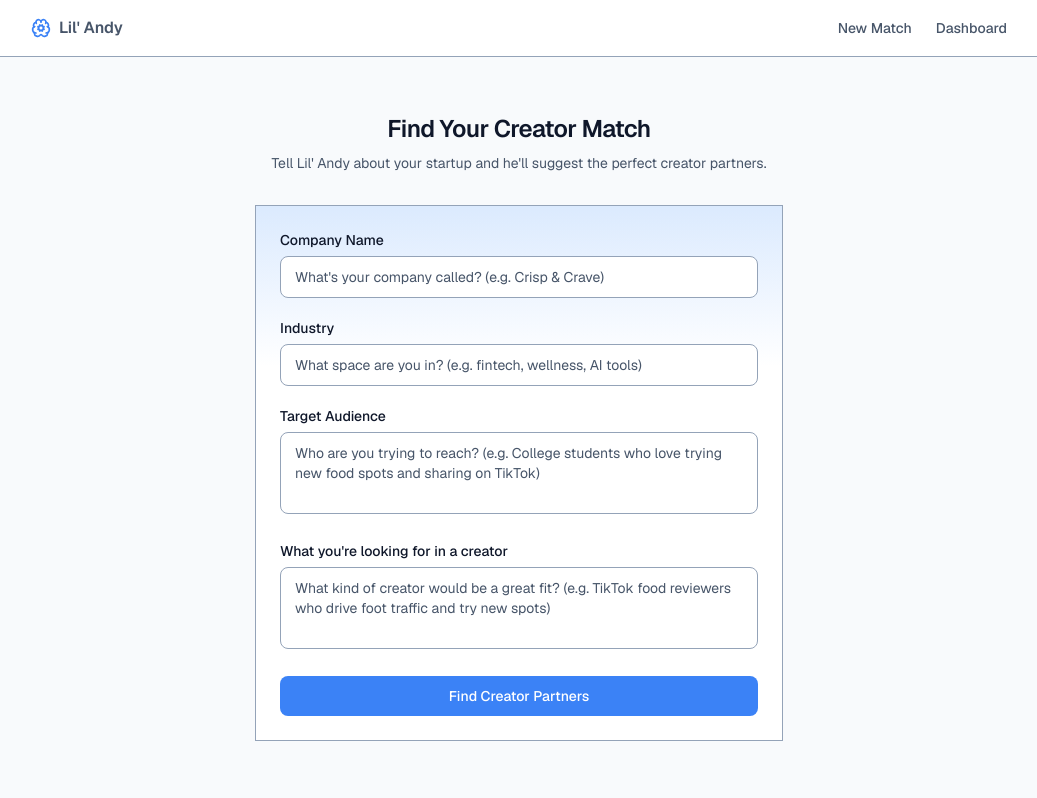
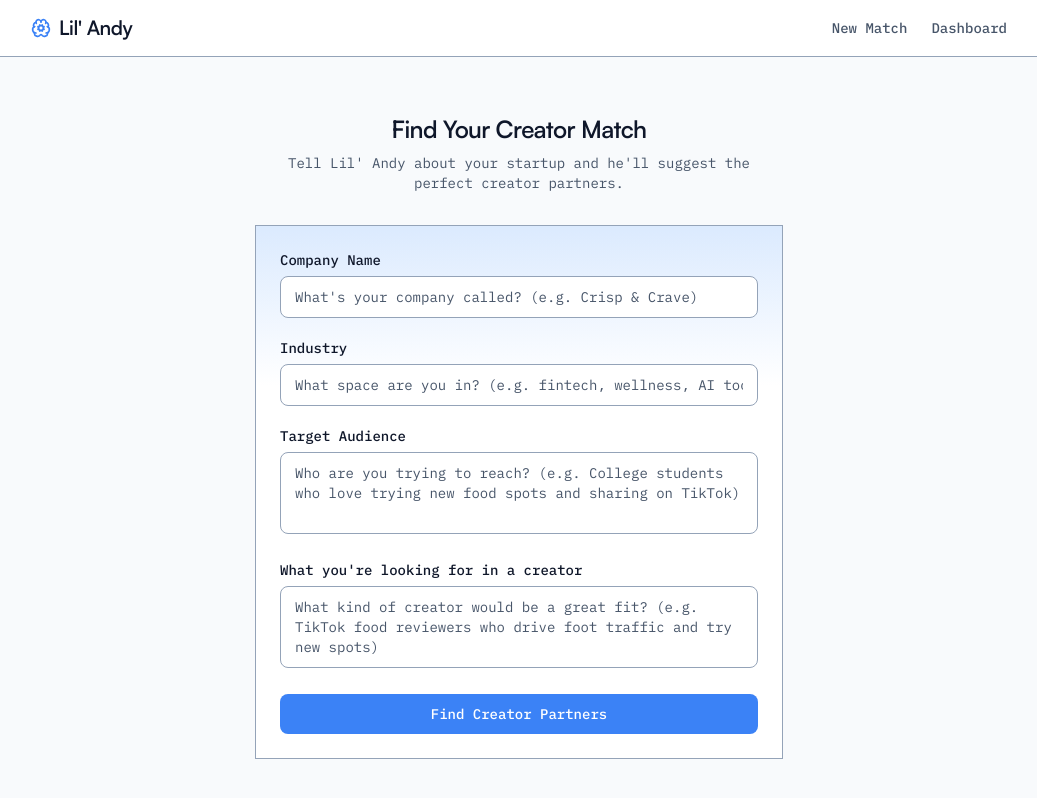
Before and after one commit to nikdunna/creator-brand-match-app, a Next.js app: page /new in a window 1280 px wide. Shown: the whole page, without its empty margins (121-1158 px from the left). Built offline with nearby package versions, Linux system fonts and the light colour scheme.

Commit message:
changed typo stack to: headings/display - Satoshi. body/copy - IBM Plex Mono. Some small UI fixes. session card delete button placement is fragile, look at refactor. Need favicon and better site icon (if needed at all).

```diff
--- a/app/dashboard/page.tsx
+++ b/app/dashboard/page.tsx
@@ -40,7 +40,7 @@ export default async function DashboardPage({ searchParams }: DashboardPageProps
     <main className="mx-auto max-w-5xl px-6 py-10">
       <div className="flex items-center justify-between">
         <div>
-          <h1 className="text-2xl font-semibold tracking-tight text-text-primary">
+          <h1 className="text-3xl font-semibold tracking-tight text-text-primary">
             Your Sessions
           </h1>
           <p className="mt-1 text-sm text-text-secondary">
--- a/app/globals.css
+++ b/app/globals.css
@@ -1,8 +1,8 @@
 @import "tailwindcss";
 
 :root {
-  --font-sans: var(--font-geist-sans);
-  --font-mono: var(--font-geist-mono);
+  --font-sans: var(--font-satoshi);
+  --font-mono: var(--font-plex-mono);
 
   /* Core */
   --color-background: #f8fafc;
@@ -68,7 +68,6 @@
 body {
   background: var(--color-background);
   color: var(--color-text-primary);
-  font-family: var(--font-sans), sans-serif;
 }
 
 @layer base {
@@ -78,12 +77,7 @@ body {
   h4,
   h5,
   h6 {
-    @apply text-text-primary;
-  }
-
-  p,
-  span {
-    @apply text-text-secondary;
+    @apply text-text-primary font-sans;
   }
 }
 
--- a/app/layout.tsx
+++ b/app/layout.tsx
@@ -1,16 +1,25 @@
 import type { Metadata } from "next";
-import { Geist, Geist_Mono } from "next/font/google";
+import localFont from "next/font/local";
+import { IBM_Plex_Mono } from "next/font/google";
 import { Header } from "@/components/header";
 import "./globals.css";
 
-const geistSans = Geist({
-  variable: "--font-geist-sans",
-  subsets: ["latin"],
+export const satoshi = localFont({
+  src: [
+    {
+      path: "../public/fonts/satoshi/Satoshi-Variable.woff2",
+      weight: "100 900",
+      style: "normal",
+    },
+  ],
+  variable: "--font-satoshi",
+  display: "swap",
 });
 
-const geistMono = Geist_Mono({
-  variable: "--font-geist-mono",
+export const plexMono = IBM_Plex_Mono({
   subsets: ["latin"],
+  weight: ["400", "500"],
+  variable: "--font-plex-mono",
 });
 
 export const metadata: Metadata = {
@@ -27,9 +36,9 @@ export default function RootLayout({
   return (
     <html
       lang="en"
-      className={`${geistSans.variable} ${geistMono.variable} h-full antialiased`}
+      className={`${satoshi.variable} ${plexMono.variable} h-full antialiased`}
     >
-      <body className="min-h-full flex flex-col bg-background font-sans">
+      <body className="min-h-full flex flex-col bg-background font-mono">
         <Header />
         <div className="flex-1">{children}</div>
       </body>
--- a/components/header.tsx
+++ b/components/header.tsx
@@ -7,7 +7,7 @@ export function Header() {
       <div className="mx-auto flex h-14 max-w-5xl items-center justify-between px-6">
         <Link href="/" className="flex items-center gap-2 font-semibold text-text-primary">
           <BrainCog className="h-5 w-5 text-primary" />
-          <span>Lil&apos; Andy</span>
+          <span className="text-xl font-semibold font-sans tracking-tight text-text-primary">Lil&apos; Andy</span>
         </Link>
         <nav className="flex items-center gap-6 text-sm font-medium text-text-secondary">
           <Link href="/new" className="transition-colors hover:text-text-primary">
--- a/components/loading-spinner.tsx
+++ b/components/loading-spinner.tsx
@@ -15,7 +15,7 @@ export function LoadingSpinner({
         <div className="palm"></div>
         <div className="thumb"></div>
       </div>
-      <p className="text-lg font-medium text-text-secondary">{message}</p>
+      <p className="text-lg text-text-secondary text-center">{message}</p>
     </div>
   );
 }
--- a/components/session-card.tsx
+++ b/components/session-card.tsx
@@ -67,19 +67,20 @@ export function SessionCard({
 
   return (
     <>
+      <div className="group relative border border-border bg-surface hover:bg-surface-hover transition-all hover:shadow-sm">
         <Link
           href={`/sessions/${id}`}
-        className="group flex items-center justify-between border border-border bg-surface hover:bg-surface-hover px-5 py-4 transition-all hover:shadow-sm"
+          className="flex items-center justify-between px-5 py-4"
         >
           <div className="min-w-0 space-y-1">
-          <p className="truncate text-lg font-medium text-text-primary">
+            <h2 className="truncate text-lg font-medium text-text-primary">
               {companyName}
-          </p>
+            </h2>
             <div className="flex items-center gap-3 text-sm text-text-secondary">
               <span>{industry}</span>
-            <span className="text-text-muted">·</span>
+              <span className="text-text-muted">•</span>
               <span>{formattedDate}</span>
-            <span className="text-text-muted">·</span>
+              <span className="text-text-muted">•</span>
               <span className="inline-flex items-center gap-1">
                 <Users className="h-3 w-3 text-text-secondary" />
                 {matchCount} match{matchCount !== 1 && "es"}
@@ -88,17 +89,20 @@ export function SessionCard({
           </div>
 
           <div className="flex shrink-0 items-center gap-2 pl-4">
+            <div className="h-7 w-7" aria-hidden /> {/* placeholder for the delete button */}
+            <ArrowRight className="h-4 w-4 text-text-secondary transition-colors group-hover:text-text-primary" />
+          </div>
+        </Link>
+
         <button
           onClick={openConfirm}
           disabled={deleting}
-            className="rounded-md p-1.5 text-text-secondary transition-colors hover:bg-error/10 hover:text-error disabled:opacity-50 hover:cursor-pointer"
+          className="absolute right-14 top-1/2 -translate-y-1/2 rounded-md p-1.5 text-text-secondary transition-colors hover:bg-error/10 hover:text-error hover:border-error border border-transparent disabled:opacity-50 hover:cursor-pointer"
           aria-label="Delete session"
         >
-            <Trash2 className="h-4 w-4 text-text-secondary" />
+          <Trash2 className="h-4 w-4" />
         </button>
-          <ArrowRight className="h-4 w-4 text-text-secondary transition-colors group-hover:text-text-primary" />
       </div>
-      </Link>
 
       <ConfirmModal
         open={confirmOpen}
```
Also changed, not shown: public/fonts/satoshi/Satoshi-Variable.woff2 (added). Lines whose indentation alone changed are shown as unchanged.
